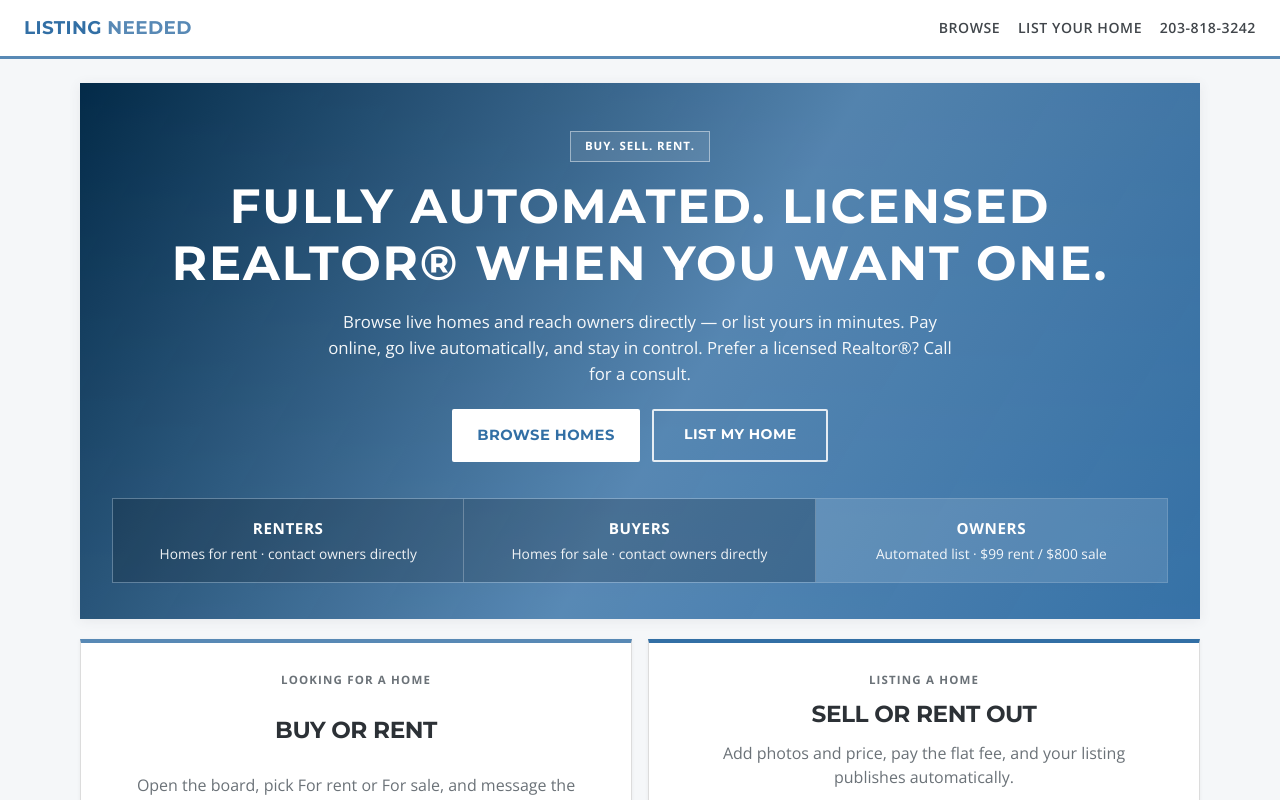
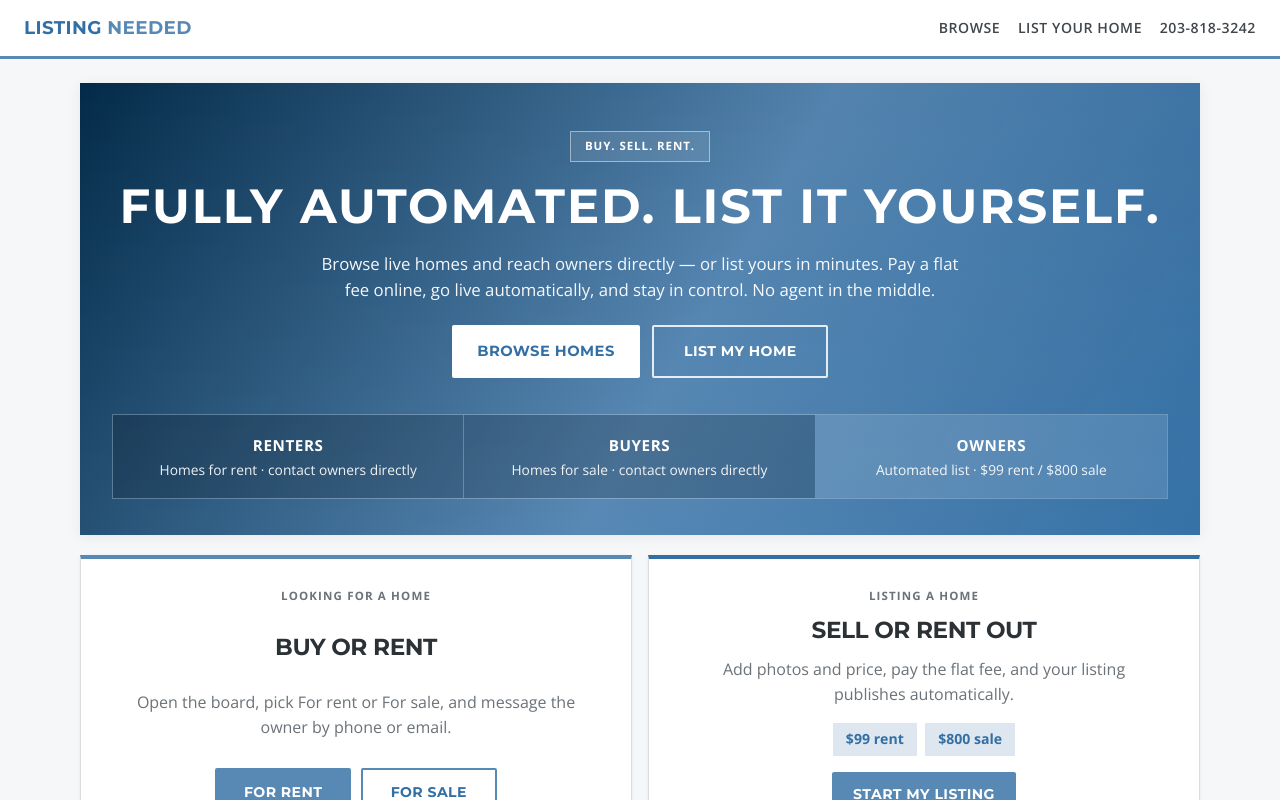
Before and after one commit to bureauficoaacredit-debug/listingneeded, a React (Vite) app: page / in a window 1280 px wide. Shown: the top 800 px of the page. Built offline with nearby package versions, Linux system fonts and the light colour scheme; no server answers; the database is empty.

Commit message:
homepage: hero sells self-serve automation; Realtor only below

```diff
--- a/src/pages/Home.tsx
+++ b/src/pages/Home.tsx
@@ -7,10 +7,10 @@ export default function Home() {
     <div className="home">
       <section className="hero hero-centered">
         <p className="eyebrow">Buy. Sell. Rent.</p>
-        <h1>Fully automated. Licensed Realtor® when you want one.</h1>
+        <h1>Fully automated. List it yourself.</h1>
         <p className="lead">
-          Browse live homes and reach owners directly — or list yours in minutes. Pay online,
-          go live automatically, and stay in control. Prefer a licensed Realtor®? Call for a consult.
+          Browse live homes and reach owners directly — or list yours in minutes. Pay a flat fee
+          online, go live automatically, and stay in control. No agent in the middle.
         </p>
         <div className="hero-actions hero-actions-center">
           <Link className="btn big" to="/browse">Browse homes</Link>
```
